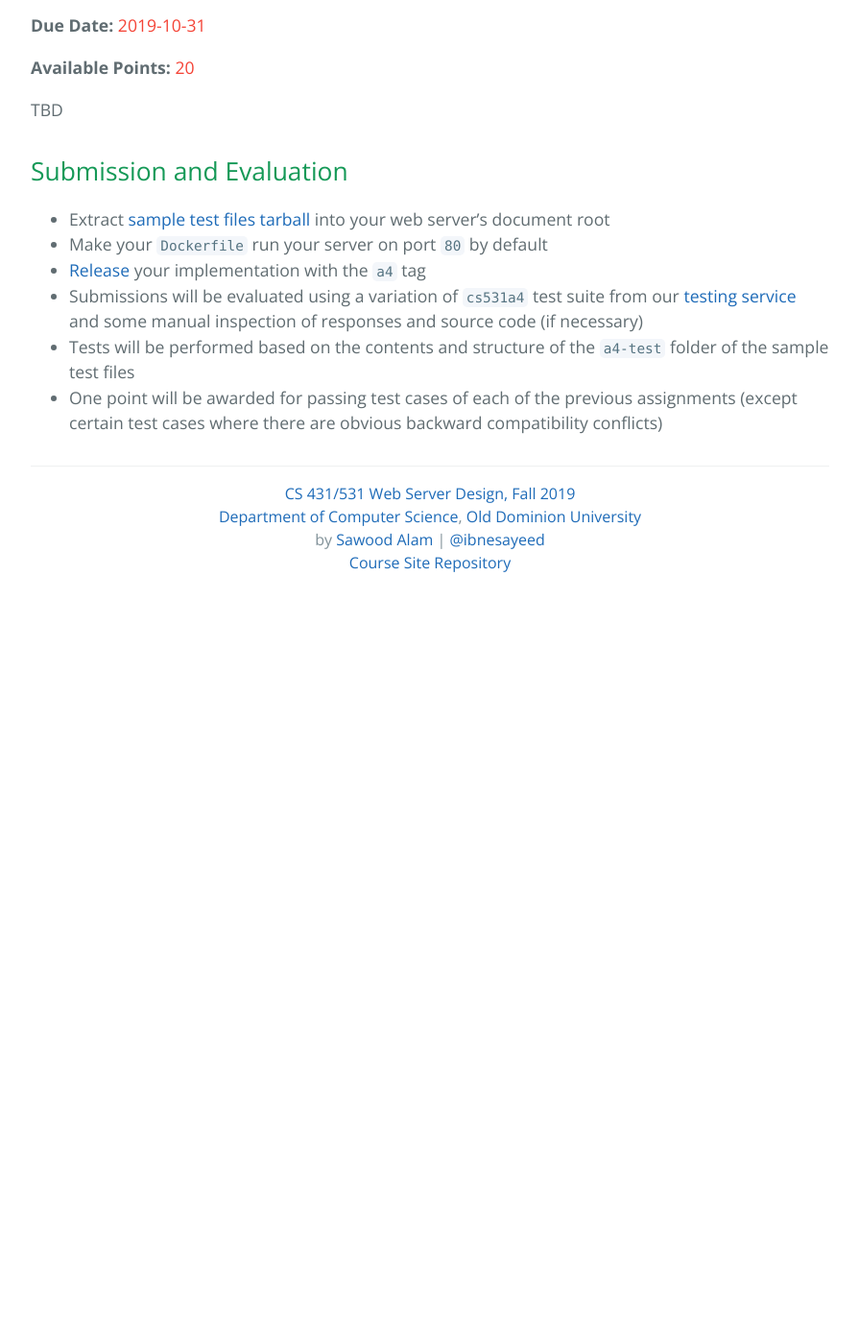
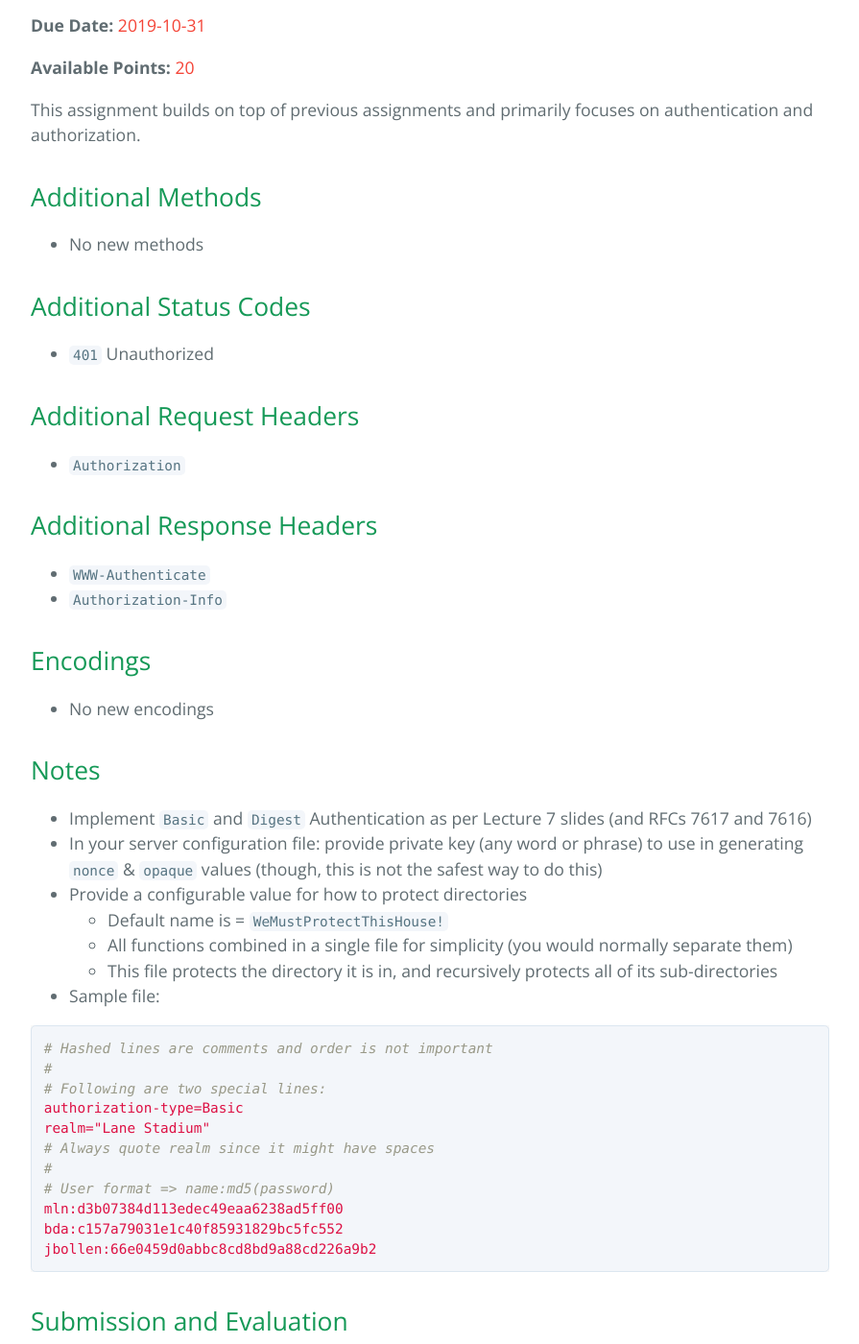
Before and after one commit to cs531-f19/cs531-f19.github.io, a Jekyll site: the page built from assignments/assignment-4.md, in a window 1280 px wide and 1400 px high, scrolled down 344 px. Shown: the whole window at 96% size, without its empty margins (192-1087 px from the left). Built offline with Jekyll 4.4.1, drawn with Linux system fonts in a browser that asks for light colours; the repository's description, which GitHub fills in, is left out; before the commit the page ends 974 px from its top, so only the background shows below that.

Commit message:
Add Assignment 4 details

````diff
--- a/_data/assignments.yml
+++ b/_data/assignments.yml
@@ -33,7 +33,7 @@
   date: 2019-10-17
   points: 20
 - title: Assignment 4
-  description: TBD
+  description: This assignment builds on top of previous assignments and primarily focuses on authentication and authorization.
   date: 2019-10-31
   points: 20
 - title: Assignment 5
--- a/assignments/assignment-4.md
+++ b/assignments/assignment-4.md
@@ -2,4 +2,49 @@
 title: Assignment 4
 ---
 
+## Additional Methods
+
+* No new methods
+
+## Additional Status Codes
+
+* `401` Unauthorized
+
+## Additional Request Headers
+
+* `Authorization`
+
+## Additional Response Headers
+
+* `WWW-Authenticate`
+* `Authorization-Info`
+
+## Encodings
+
+* No new encodings
+
+## Notes
+
+* Implement `Basic` and `Digest` Authentication as per Lecture 7 slides (and RFCs 7617 and 7616)
+* In your server configuration file: provide private key (any word or phrase) to use in generating `nonce` & `opaque` values (though, this is not the safest way to do this)
+* Provide a configurable value for how to protect directories
+  * Default name is = `WeMustProtectThisHouse!`
+  * All functions combined in a single file for simplicity (you would normally separate them)
+  * This file protects the directory it is in, and recursively protects all of its sub-directories
+* Sample file:
+
+```yml
+# Hashed lines are comments and order is not important
+#
+# Following are two special lines:
+authorization-type=Basic
+realm="Lane Stadium"
+# Always quote realm since it might have spaces
+#
+# User format => name:md5(password)
+mln:d3b07384d113edec49eaa6238ad5ff00
+bda:c157a79031e1c40f85931829bc5fc552
+jbollen:66e0459d0abbc8cd8bd9a88cd226a9b2
+```
+
 {% include submission.md id="a4" %}
````
Also changed, not shown: assignments/assignment-2.md (+4 -5 lines), assignments/assignment-3.md (+8 -8 lines).
